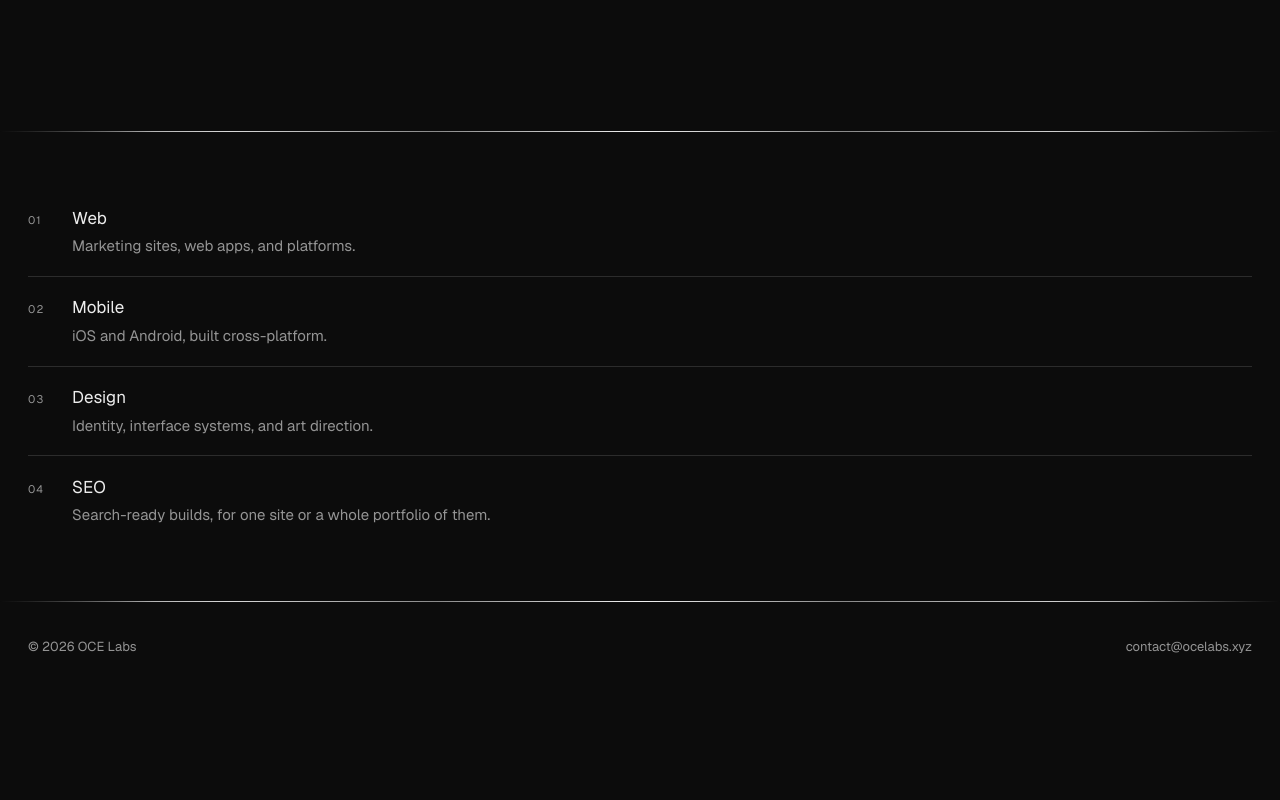
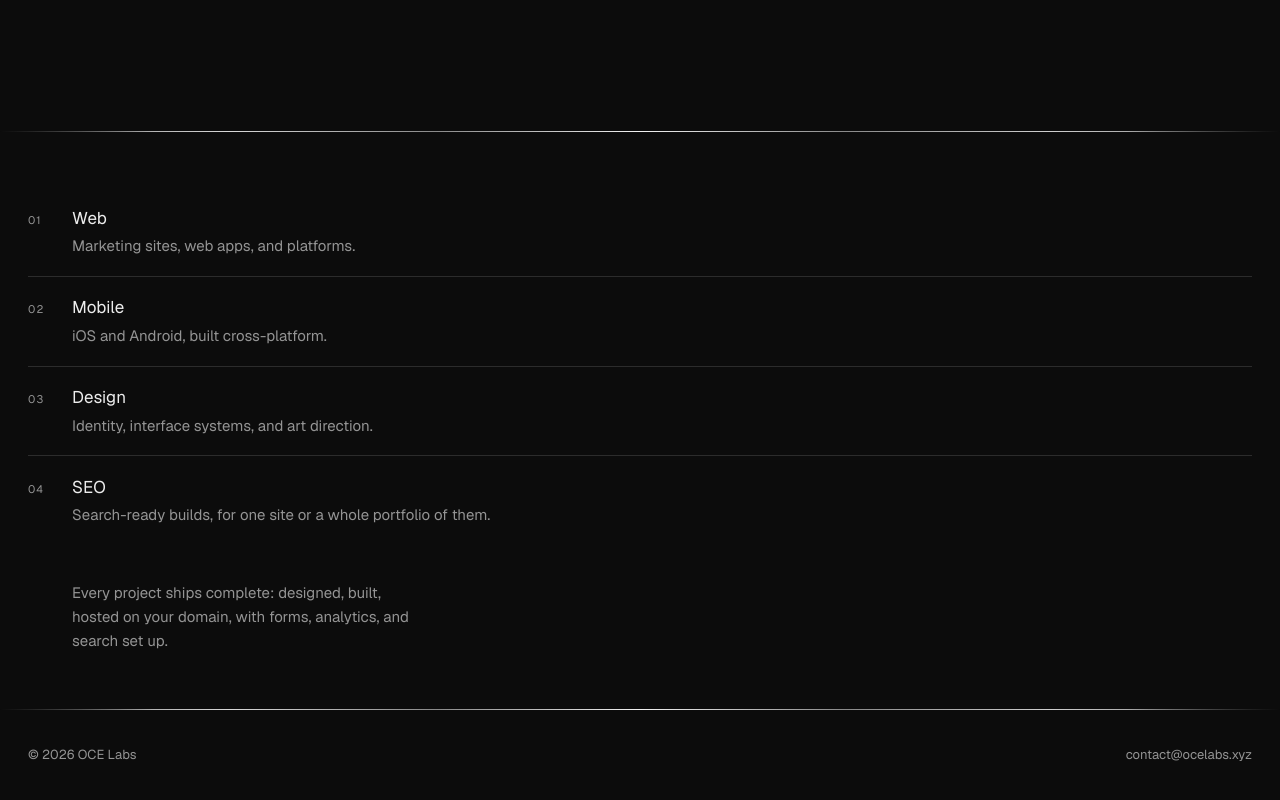
Before and after one commit to ethan0c/ocelabs-website, a Next.js app: page / in a window 1280 px wide. Shown: the part 669-1469 px from the top of the page. Before the commit the page ends 1363 px from the top, so only its background shows below. Built offline with nearby package versions, Linux system fonts and the light colour scheme.

Commit message:
Home: say every project ships fully set up
One dim line under the capability rows so the contact form's budget
ranges read as full-service work, not just code.

Co-Authored-By: Claude Fable 5.1 <noreply@anthropic.com>

```diff
--- a/app/globals.css
+++ b/app/globals.css
@@ -499,6 +499,17 @@ a {
   color: var(--dim);
   font-size: 0.9375rem;
   margin-top: 0.15rem;
+}
+
+/* One line after the list that says the list is the whole job, not the
+   parts. Indented to the text column so it reads as a footnote to the rows. */
+.cap-note {
+  margin-top: 2.25rem;
+  padding-left: 2.75rem;
+  color: var(--dim);
+  font-size: 0.9375rem;
+  max-width: 40ch;
+  text-wrap: pretty;
 }
 
 /* ─── Page headers (Work, Contact) ──────────────────────────── */
--- a/app/page.tsx
+++ b/app/page.tsx
@@ -59,6 +59,12 @@ export default function HomePage() {
             </div>
           ))}
         </Reveal>
+        <Reveal>
+          <p className="cap-note">
+            Every project ships complete: designed, built, hosted on your domain, with
+            forms, analytics, and search set up.
+          </p>
+        </Reveal>
       </section>
     </>
   );
```
